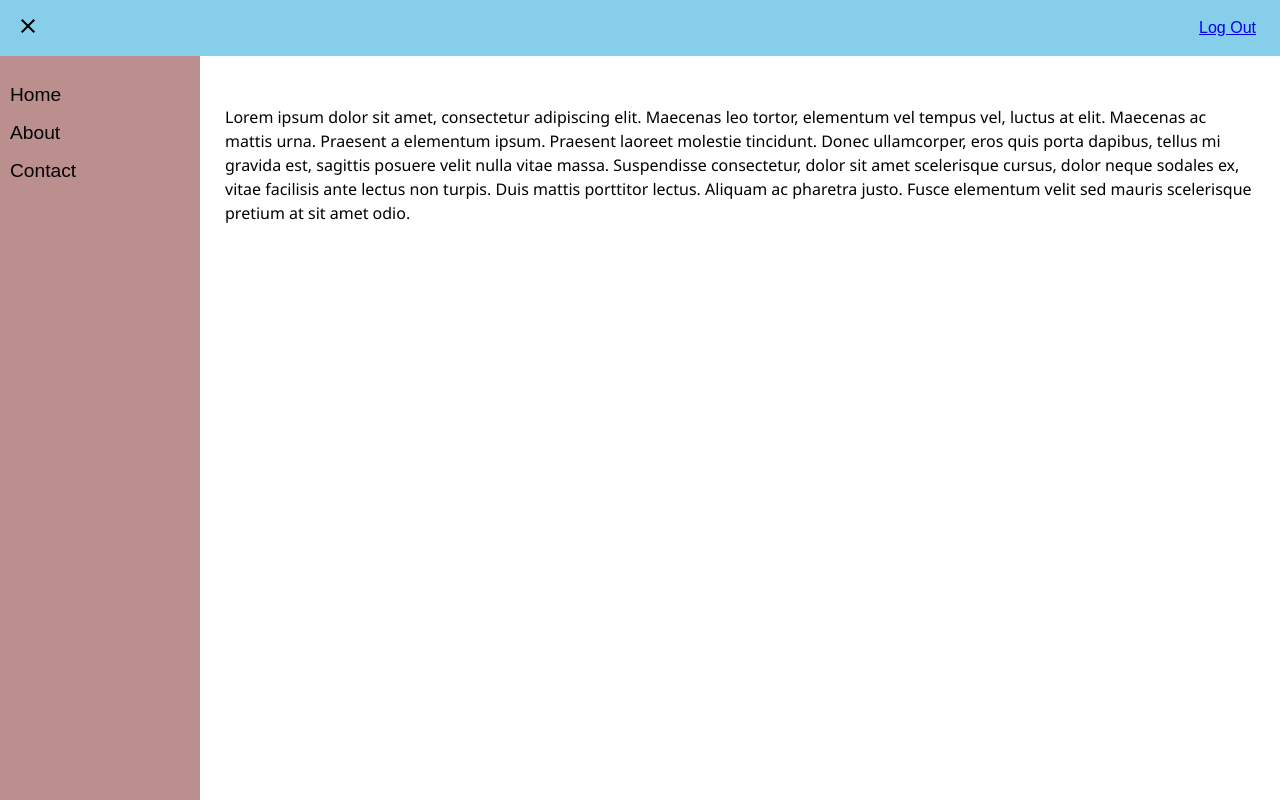
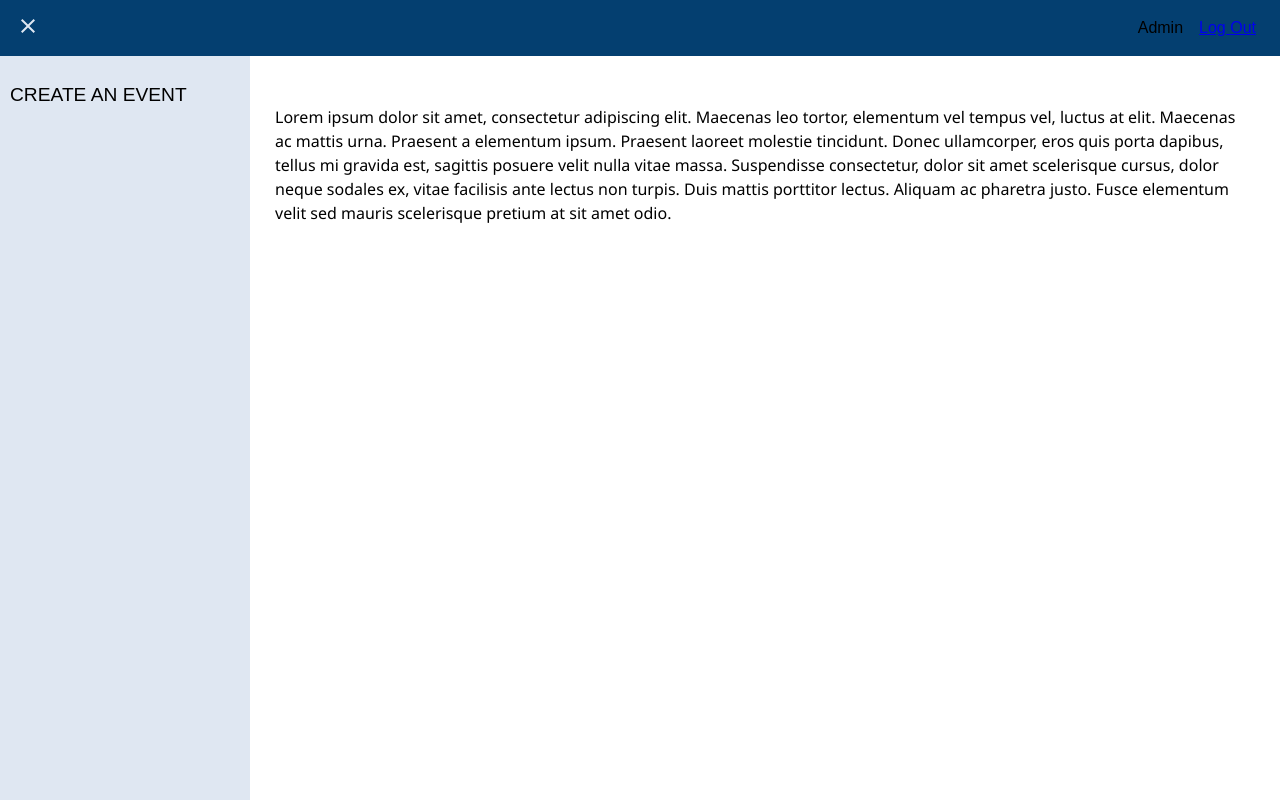
Before and after one commit to jin0s/UniversityEvents, a React (Create React App) app in the folder client/: page /home in a window 1280 px wide. Both pictures are taken after a click on the element 28 px from the left and 32 px from the top of the page. Built offline with nearby package versions, Linux system fonts and the light colour scheme; the HTML template or start-up script is replaced by a standard one.

Commit message:
add sidebar content

```diff
--- a/client/src/components/header/HeaderComponent.css
+++ b/client/src/components/header/HeaderComponent.css
@@ -5,13 +5,14 @@ body {
 }
 
 .header {
-    background: skyblue;
+    background: #043F70;
     position: fixed;
     z-index: 2;
     top: 0;
     left: 0;
     width: 100%;
     height: 56px;
+    color: DFE7F2;
 }
 
 .header_nav {
@@ -33,18 +34,18 @@ body {
 }
 
 .header_button a {
-    color: white;
+    color: DFE7F2;
     text-decoration: none;
     font-style: 1.5rem;
 }
 
 .header_nav_items a {
-    color: white;
+    color: #DFE7F2;
     text-decoration: none;
 }
 
 .header_nav_items a:hover {
-    color: orange;
+    color: #DFE7F2;
 }
 
 .spacer {
--- a/client/src/components/header/HeaderComponent.js
+++ b/client/src/components/header/HeaderComponent.js
@@ -10,50 +10,29 @@ const HeaderComponent = (props) => {
 
     const toggleSidebar = () => setShowSidebar(!showSidebar);
 
+    const userLevel = "Admin";
+
     return (
-        <div>
-            {showSidebar ?
         <div>
             <header className="header">
                 <nav className="header_nav">
-                            {/* <div className="header_button"><a>THE LOGO</a></div> */}
                     <div className="sidebar-icon">
                         <span onClick={toggleSidebar}>
-                                    {showSidebar ? <CloseIcon /> : <MenuIcon/>}
+                            {showSidebar ? <CloseIcon style={{color: '#DFE7F2'}} /> : <MenuIcon style={{color: '#DFE7F2'}} />}
                         </span>
                     </div>
                     <div className="spacer"></div>
                     <div lassName="header_nav_items">
                         <ul>
+                            <li>{userLevel}</li>
                             <li><a href="/">Log Out</a></li>
                         </ul>
                     </div>
                 </nav>
             </header>
             <div>
-                        <SidebarContent showSidebar={showSidebar} />
+                <SidebarContent showSidebar={showSidebar} userLevel={userLevel}/>
             </div>
-                </div>
-                :
-                <header className="header">
-                    <nav className="header_nav">
-                        {/* <div className="header_button"><a>THE LOGO</a></div> */}
-                        <div className="sidebar-icon">
-                            <span onClick={toggleSidebar}>
-                                {showSidebar ? <CloseIcon /> : <MenuIcon/>}
-                            </span>
-                        </div>
-                        <SidebarContent showSidebar={showSidebar} />
-                        <div className="spacer"></div>
-                        <div lassName="header_nav_items">
-                            <ul>
-                                <li><a href="/">Log Out</a></li>
-                            </ul>
-                        </div>
-                    </nav>
-
-                </header>
-            }
         </div>
     );
 }
--- a/client/src/components/sidebar/SidebarContent.css
+++ b/client/src/components/sidebar/SidebarContent.css
@@ -1,12 +1,12 @@
 .sidebar-container {
     min-height: 100vh;
-    background-color: rosybrown;
+    background-color: #DFE7F2;
     top: 0;
     left: 0;
 }
 
 .sidebar {
-    width: 200px;
+    width: 250px;
     padding-top: 25px;
 }
 
--- a/client/src/components/sidebar/SidebarContent.js
+++ b/client/src/components/sidebar/SidebarContent.js
@@ -1,25 +1,49 @@
 import React, { Component } from 'react'
 import './SidebarContent.css';
 
-export default class SidebarContent extends Component {
-  renderLinks = () => {
-    return <div className="sidebar">
+const SidebarContent = (props) => {
+
+  const userLevel = props.userLevel;
+  let content;
+
+  if (userLevel == "Super Admin") {
+    content = <div className="sidebar" id="superAdmin_sidebar">
       <ul>
-          <li><a>Home</a></li>
-          <li><a>About</a></li>
-          <li><a>Contact</a></li>
+          {/* Super admins can create profiles for a university*/}
+        <li><a>CREATE AN UNIVERSITY PROFILE</a></li>
+        {/* Events created without an RSO need to be approved by a super admin */}
+        <li><a>MANAGE EVENTS</a></li>
+      </ul>
+  </div>
+  } else if (userLevel == "Admin") {
+    content = <div className="sidebar" id="admin_sidebar">
+      <ul>
+        {/* Admin  can  create  events */}
+        <li><a>CREATE AN EVENT</a></li>
+      </ul>
+    </div>
+  } else if (userLevel == "Student") {
+    content =  <div className="sidebar" id="student_sidebar">
+      <ul>
+        {/* Students can view events */}
+        <li><a>DISCOVER EVENTS</a></li>
+        {/* Students can join an existing RSO */}
+        <li><a>JOIN AN RSO</a></li>
+        {/* A student  user  can  request  to  create a  new  RSO  */}
+        <li><a>START AN RSO</a></li>
       </ul>
     </div>
   }
 
-  render() {
-    console.log(this.props.showSidebar);
-    return <div className="sidebar-container" >
-        {this.props.showSidebar ?
+  return (
+     <div className="sidebar-container" >
+          {props.showSidebar ?
           <div className="sidebar">
-            {this.renderLinks()}
+              {content}
           </div>
           : <div></div>}
       </div>
+  );
 }
-}
+
+export default SidebarContent;
```
Also changed, not shown: client/src/pages/home.js (+0 -17 lines), client/src/components/sidebar/SuperAdmin_Sidebar.js (added). Lines whose indentation alone changed are shown as unchanged.
